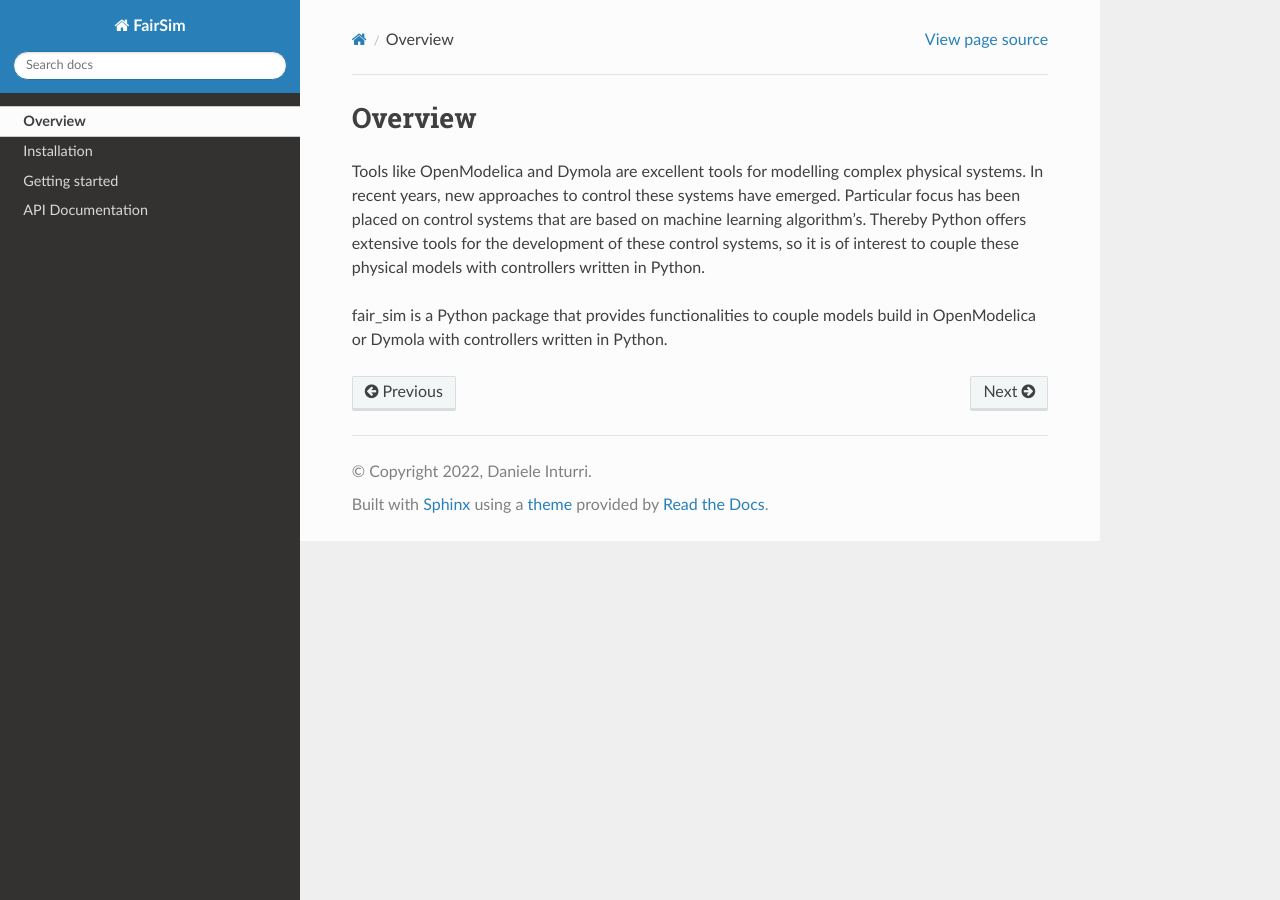
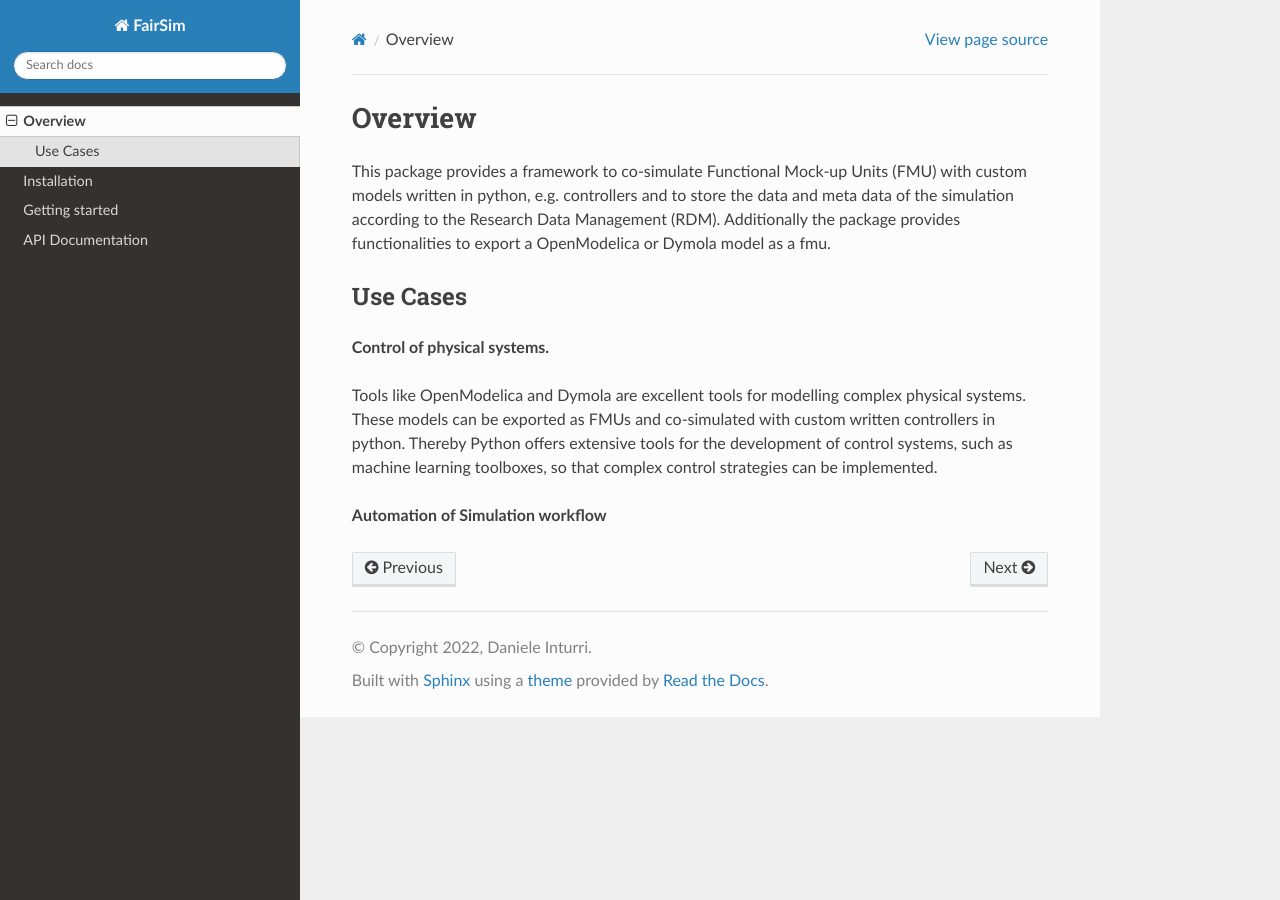
Before and after one commit to fluid-systems/SOFIRpy, a Sphinx documentation site: the page built from docs/overview.rst, in a window 1280 px wide. Built offline with Sphinx 7.4.7 and the Read the Docs theme 2.0.0, drawn with Linux system fonts in a browser that asks for light colours.

Commit message:
updated docs

```diff
--- /dev/null
+++ b/docs/contribution.rst
@@ -0,0 +1,2 @@
+Contributions
+=============
--- a/docs/overview.rst
+++ b/docs/overview.rst
@@ -1,15 +1,21 @@
 Overview
 ========
 
+This package provides a framework to co-simulate Functional Mock-up Units (FMU)
+with custom models written in python, e.g. controllers and to store the data and
+meta data of the simulation according to the Research Data Management (RDM).
+Additionally the package provides functionalities to export a OpenModelica or
+Dymola model as a fmu.
 
+Use Cases
+---------
 
+**Control of physical systems.**
 
+Tools like OpenModelica and Dymola are excellent tools for modelling complex
+physical systems. These models can be exported as FMUs and co-simulated with
+custom written controllers in python. Thereby Python offers extensive tools for
+the development of control systems, such as machine learning toolboxes, so that
+complex control strategies can be implemented.
 
-Tools like OpenModelica and Dymola are excellent tools for modelling complex physical systems.
-In recent years, new approaches to control these systems have emerged. Particular
-focus has been placed on control systems that are based on machine learning algorithm's.
-Thereby Python offers extensive tools for the development of these control systems, so it is
-of interest to couple these physical models with controllers written in Python.
-
-fair_sim is a Python package that provides functionalities to couple models build
-in OpenModelica or Dymola with controllers written in Python.
+**Automation of Simulation workflow**
```
Also changed, not shown: docs/API Documentation/uml_diagram_simulation.svg.
